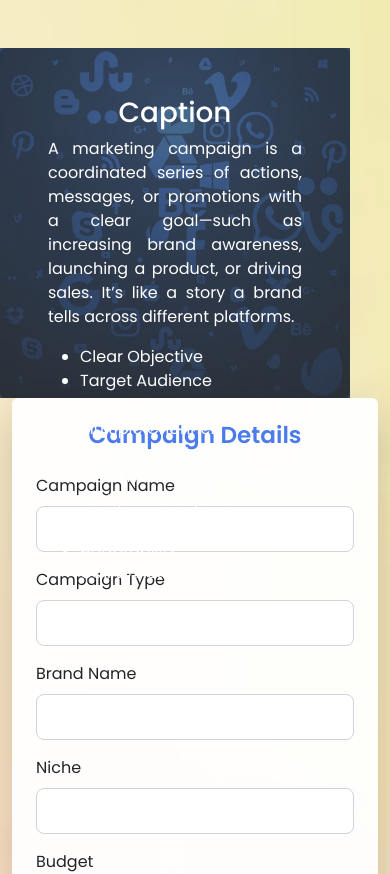
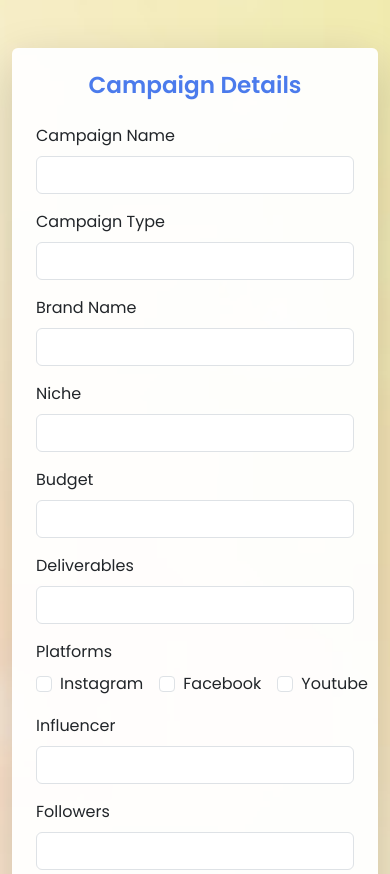
Before and after one commit to Manthan3888/influencer-frontend, a React (Create React App) app: page / in a window 390 px wide. Shown: the top 874 px of the page. Built offline with nearby package versions, Linux system fonts and the light colour scheme.

Commit message:
Responsive Changes

```diff
--- a/src/components/CampaignForm.css
+++ b/src/components/CampaignForm.css
@@ -1,5 +1,6 @@
 @import url('https://fonts.googleapis.com/css2?family=Poppins:wght@300;400;500;600;700&display=swap');
 
+/* Global Reset */
 * {
   box-sizing: border-box;
   font-family: 'Poppins', sans-serif;
@@ -19,9 +20,9 @@ body {
   margin-bottom: 20px;
 }
 
-/* Background Image */
+/* Background Section */
 .bg-image {
-  background-image: url('../assets/bg.jpg'); /* Ensure correct path */
+  background-image: url('../assets/bg.jpg'); /* Adjust path as needed */
   background-size: cover;
   background-position: center;
   background-repeat: no-repeat;
@@ -37,84 +38,33 @@ body {
   padding: 30px;
 }
 
-/* Form Elements */
-form input[type="text"],
-form input[type="number"],
-form input[type="datetime-local"],
-form textarea,
-form select {
-  width: 100%;
-  padding: 10px;
-  margin-bottom: 12px;
-  border: 1px solid #ced4da;
-  border-radius: 8px;
-  transition: all 0.3s ease;
-  font-family: 'Poppins', sans-serif;
+/* Left Side Content: Hidden by default */
+.left-side {
+  display: none;
 }
 
-form input:hover,
-form textarea:hover,
-form select:hover {
-  background-color: #f5f7fa;
-  border-color: #4b7bec;
-  box-shadow: 0 0 8px rgba(75, 123, 236, 0.2);
+/* Show only on xl and above (≥ 1200px) */
+@media (min-width: 1200px) {
+  .left-side {
+    display: block;
   }
 
-form input:focus,
-form textarea:focus,
-form select:focus {
-  outline: none;
-  border-color: #4b7bec;
-  box-shadow: 0 0 5px rgba(75, 123, 236, 0.4);
-}
-
-/* Checkbox Styling */
-.form-check {
-  margin-bottom: 12px;
-}
-
-.form-check-input {
-  margin-right: 8px;
-}
-
-.form-check-label:hover {
-  cursor: pointer;
-  color: #4b7bec;
-}
-
-/* Button Styling */
-.btn-custom {
-  background-color: #4b7bec;
-  color: white;
-  padding: 10px 20px;
-  border: none;
-  border-radius: 6px;
-  font-weight: 500;
-  transition: background-color 0.3s, box-shadow 0.3s, transform 0.2s;
-}
-
-.btn-custom:hover {
-  background-color: #ffdcda;
-  color: black;
-  transform: translateY(-1px);
-  box-shadow: 0 4px 12px rgba(56, 103, 214, 0.3);
-}
-
-/* Left Section Image */
   .left_image {
     width: 350px;
     height: 100%;
     object-fit: cover;
-  opacity: 0.8;
+    opacity: 0.85;
   }
 
   .caption {
+    text-align: justify;
     width: 350px;
     height: 100%;
-  text-align: justify;
+    color: #444;
+  }
 }
 
-/* Validation/Error Messages */
+/* Error Message */
 .error {
   color: #e74c3c;
   font-size: 0.9rem;
--- a/src/components/CampaignForm.jsx
+++ b/src/components/CampaignForm.jsx
@@ -151,7 +151,7 @@ const CampaignForm = () => {
         <div className="bg-image py-5">
             <Container>
                 <Row className="main justify-content-between">
-                    <Col md={2} className='left_side position-relative p-0'>
+                    <Col xl={2} className='left_side d-none d-xl-block position-relative p-0'>
                         <img src={icon} alt='item' className='left_image' />
                         <div className='caption position-absolute top-0 p-5 bg-dark bg-opacity-50 text-white text-justify rounded'>
                             <h1 className='text-center'>Caption</h1>
@@ -170,7 +170,7 @@ const CampaignForm = () => {
                             </ul>
                         </div>
                     </Col>
-                    <Col md={8}>
+                    <Col xl={8}>
                         <div className="card_form p-4 rounded shadow-lg card-style">
                             <h3 className="mb-4 text-center heading">Campaign Details</h3>
                             <Form onSubmit={handleSubmit}>
```
Lines whose indentation alone changed are shown as unchanged.
